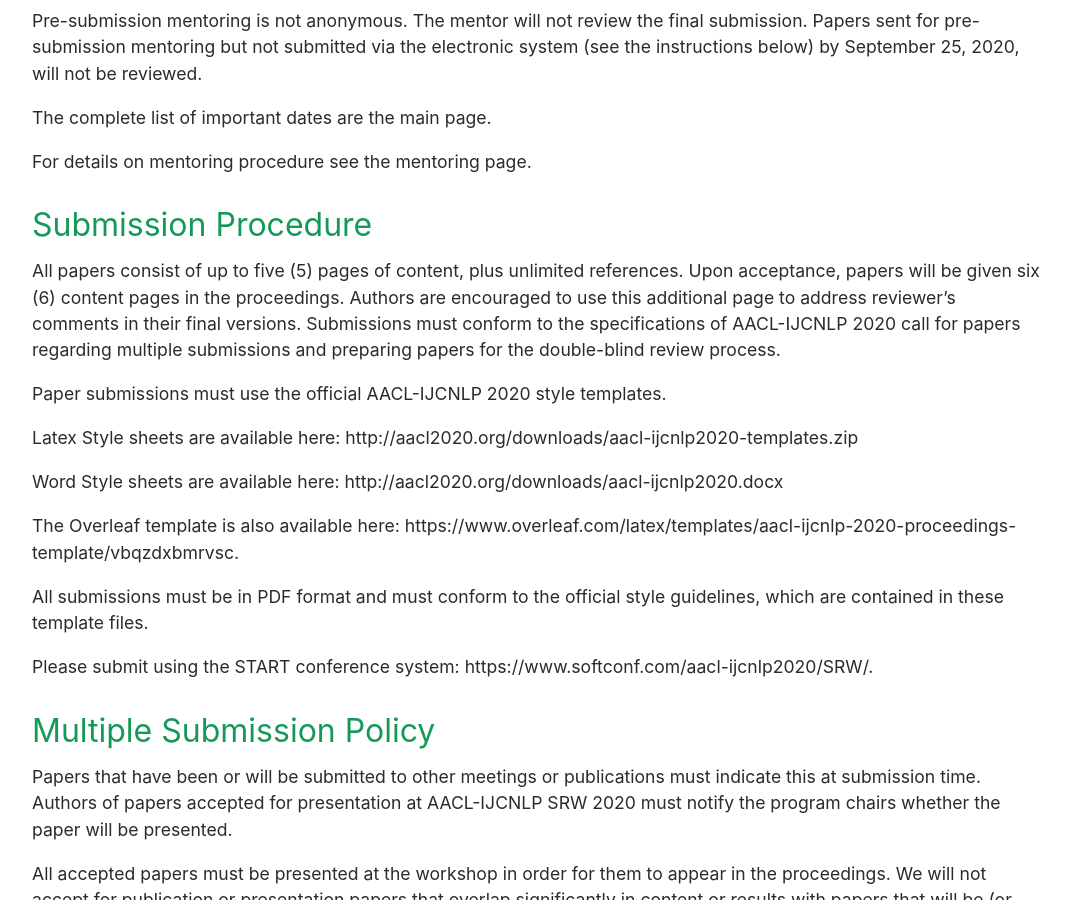
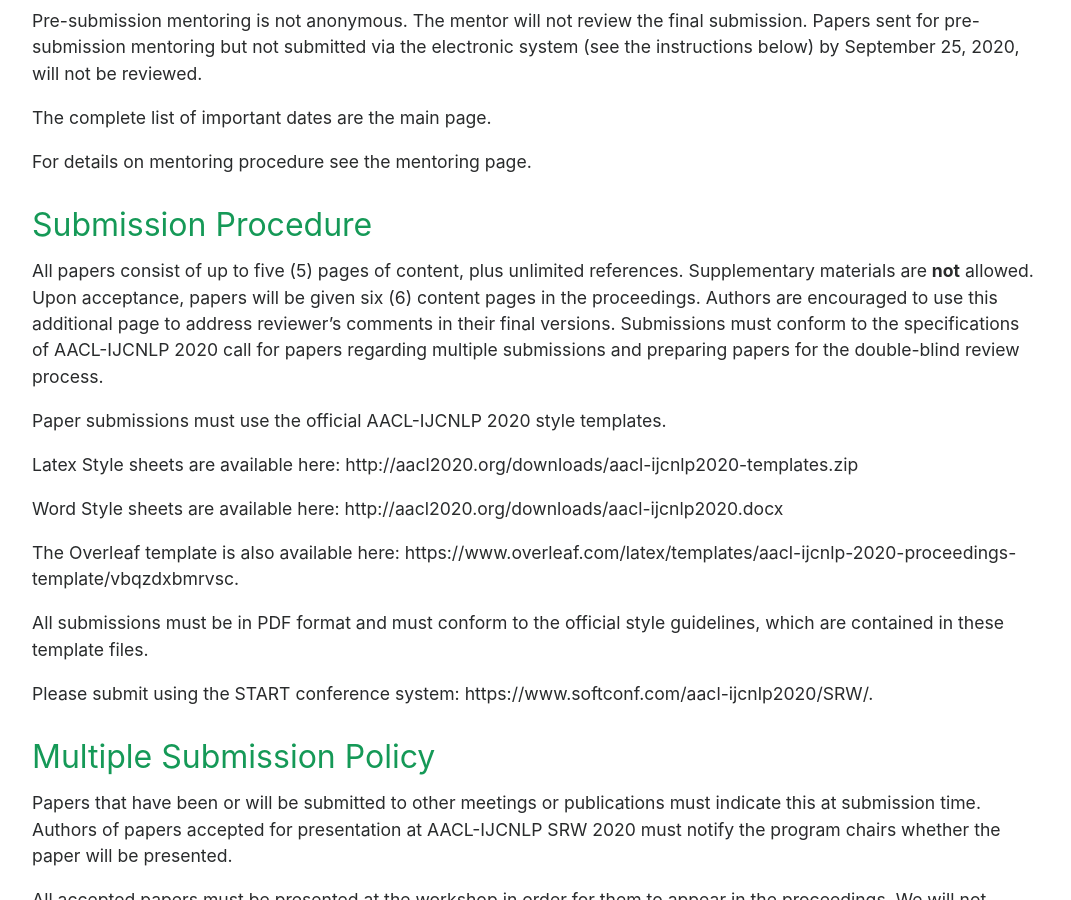
Before and after one commit to aacl2023-srw/aacl2023-srw.github.io, a Jekyll site: the page built from author.md, in a window 1280 px wide and 900 px high, scrolled down 1077 px. Shown: the whole window, without its empty margins (104-1175 px from the left). Built offline with Jekyll 4.4.1, drawn with Linux system fonts in a browser that asks for light colours.

Commit message:
Update author.md

```diff
--- a/author.md
+++ b/author.md
@@ -29,7 +29,7 @@ For details on mentoring procedure see the mentoring page.
 
 ## Submission Procedure
 
-All papers consist of up to five (5) pages of content, plus unlimited references. Upon acceptance, papers will be given six (6) content pages in the proceedings. Authors are encouraged to use this additional page to address reviewer's comments in their final versions. Submissions must conform to the specifications of AACL-IJCNLP 2020 call for papers regarding multiple submissions and preparing papers for the double-blind review process.
+All papers consist of up to five (5) pages of content, plus unlimited references. Supplementary materials are __not__ allowed. Upon acceptance, papers will be given six (6) content pages in the proceedings. Authors are encouraged to use this additional page to address reviewer's comments in their final versions. Submissions must conform to the specifications of AACL-IJCNLP 2020 call for papers regarding multiple submissions and preparing papers for the double-blind review process.
 
 Paper submissions must use the official AACL-IJCNLP 2020 style templates.
 
```
